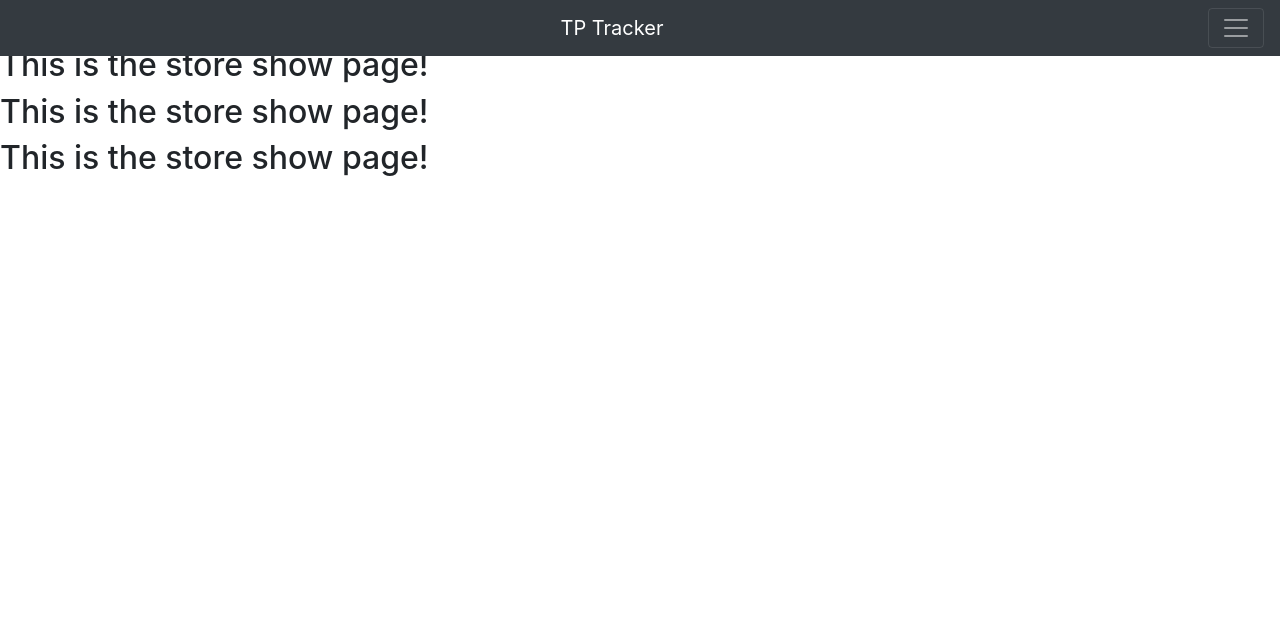
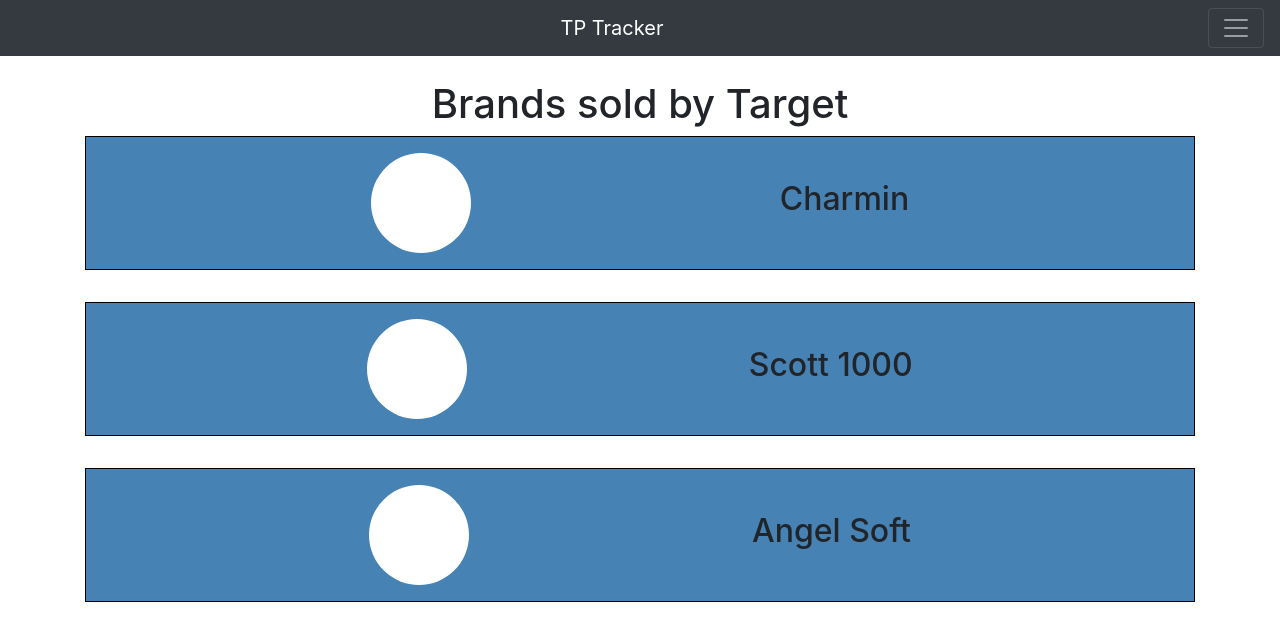
Before and after one commit to Howakyl/toilet-paper-finder, a React (Create React App) app in the folder tp-client/: page /stores/0 in a window 1280 px wide. Shown: the top 640 px of the page. Built offline with nearby package versions, Linux system fonts and the light colour scheme; what google-maps-react would draw is missing.

Commit message:
store show page in progress, cards rendered

```diff
--- /dev/null
+++ b/tp-client/src/components/Store.js
@@ -0,0 +1,25 @@
+import React from 'react';
+
+const Store = (props) => {
+    console.log('PROPS' , props)
+    console.log(props.store.brands.brandName)
+    return (
+        <div className="container">
+            {/* <p>{props.store.name}</p> */}
+            <h1>Brands sold by {props.store.name}</h1>
+            <div className="storeCard">
+                <div className="storeCard-img mr-4"></div>
+                <h2>Charmin</h2>
+            </div>
+            <div className="storeCard">
+                <div className="storeCard-img"></div>
+                <h2>Scott 1000</h2>
+            </div>
+            <div className="storeCard">
+                <div className="storeCard-img"></div>
+                <h2>Angel Soft</h2>
+            </div>
+        </div>
+    )
+}
+export default Store;
--- a/tp-client/src/pages/StoreShow.css
+++ b/tp-client/src/pages/StoreShow.css
@@ -0,0 +1,29 @@
+body {
+    margin-top: 50px;
+}
+
+h1 {
+    text-align: center;
+    margin-top: 2em;
+}
+
+.storeCard {
+    display: flex;
+    flex-direction: row;
+    justify-content: space-evenly;
+    align-items: center;
+    width: 100%;
+    background-color: steelblue;
+    border: solid black 1px;
+    margin-bottom: 2rem;
+    padding-top: 1rem;
+    padding-bottom: 1rem;
+}
+
+.storeCard-img {
+    width: 100px;
+    height: 100px;
+    background-color: white;
+    /* margin-right: 15rem; */
+    border-radius: 50%;
+}
--- a/tp-client/src/pages/StoreShow.js
+++ b/tp-client/src/pages/StoreShow.js
@@ -1,15 +1,81 @@
 import React from 'react';
 import './StoreShow.css';
+import '../components/Store';
+import Store from '../components/Store';
 
 class StoreShow extends React.Component {
+    constructor(props) {
+        super(props)
+        this.state = {
+        productsArr: [
+            {
+                name: "Target",
+                usualStock: "Cottonelle, Charmin, Up & Up",
+                id: 0,
+                brands: [{
+                    brandName: "Cottonelle Ultra Comfort",
+                    url: "https://www.target.com/p/cottonelle-ultra-comfort-care-toilet-paper-mega-rolls/-/A-54605704?preselect=52248204#lnk=sametab",
+                    price: 17.99,
+                    stock: 100,
+                    ply: 2,
+                },
+                {
+                    brandName: "Up & Up Soft & Strong",
+                        url: "https://www.target.com/p/soft-strong-toilet-paper-mega-rolls-up-up-153/-/A-54278969?preselect=75558487#lnk=sametab",
+                        price: 9.19,
+                        stock: 20,
+                        ply: 2
+                },
+            ]},
+            {
+                name: "Dollar Tree",
+                usualStock: "The Home Store, Strong and Soft",
+                id: 1,
+                brands: [{
+                    brandName: "The Home Store",
+                    url: "https://www.dollartree.com/the-home-store-1-ply-bath-tissue-1250-sheet-rolls/194247",
+                price: 48.00,
+                stock: 0,
+                ply: 1
+                }]
+            },
+            {
+                name: 'Safeway',
+                usualStock: "Charmin Ultra Soft, Cottonelle",
+                id: 2,
+                brands: [{
+                    brandName: "Charmin Ultra Soft",
+                    url: "https://www.safeway.com/shop/product-details.970011733.html",
+                    price: 13.99,
+                    stock: 75,
+                    ply: 2
+                }]
+            }
+            ]
+        }
+    }
+
     render () {
+        const storesArr = this.state.productsArr.map((store) => {
+            return (
+                <Store store={store} key={store.id}/>
+            )
+        })
+        console.log(storesArr)
         return (
-            <div>
-                <h2>This is the store show page!</h2>
-                <h2>This is the store show page!</h2>
-                <h2>This is the store show page!</h2>
-                <h2>This is the store show page!</h2>
-            </div>
+            // <div className="container">
+            //     {this.state.productsArr.map((store, index) => {
+            //         return (
+            //             <>
+            //             <h1>Brands Sold by: {store.name}</h1>
+            //             <div>
+            //                 <h2>{store.brands[0].brandName}</h2>
+            //             </div>
+            //             </>
+            //         )
+            //     })}
+            // </div>
+            <div>{storesArr[0]}</div>
         )
     }
 }
```
